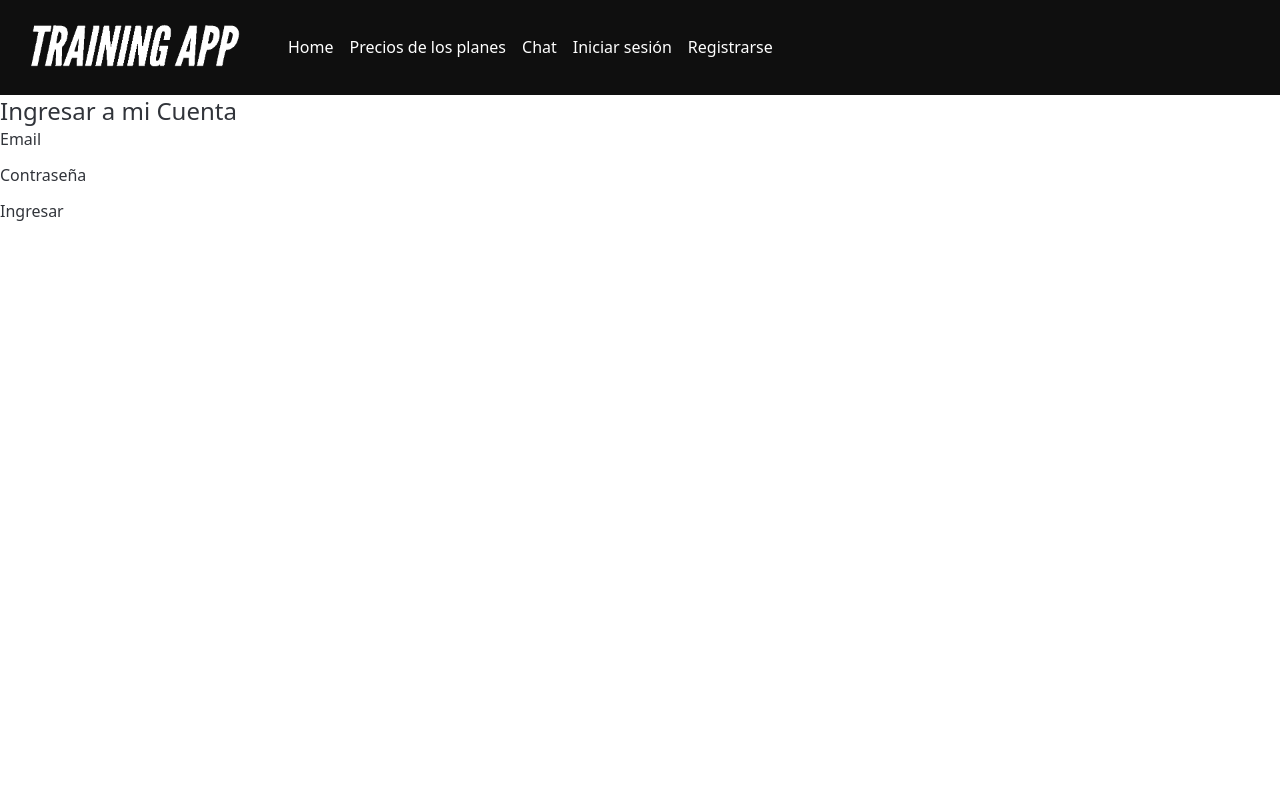
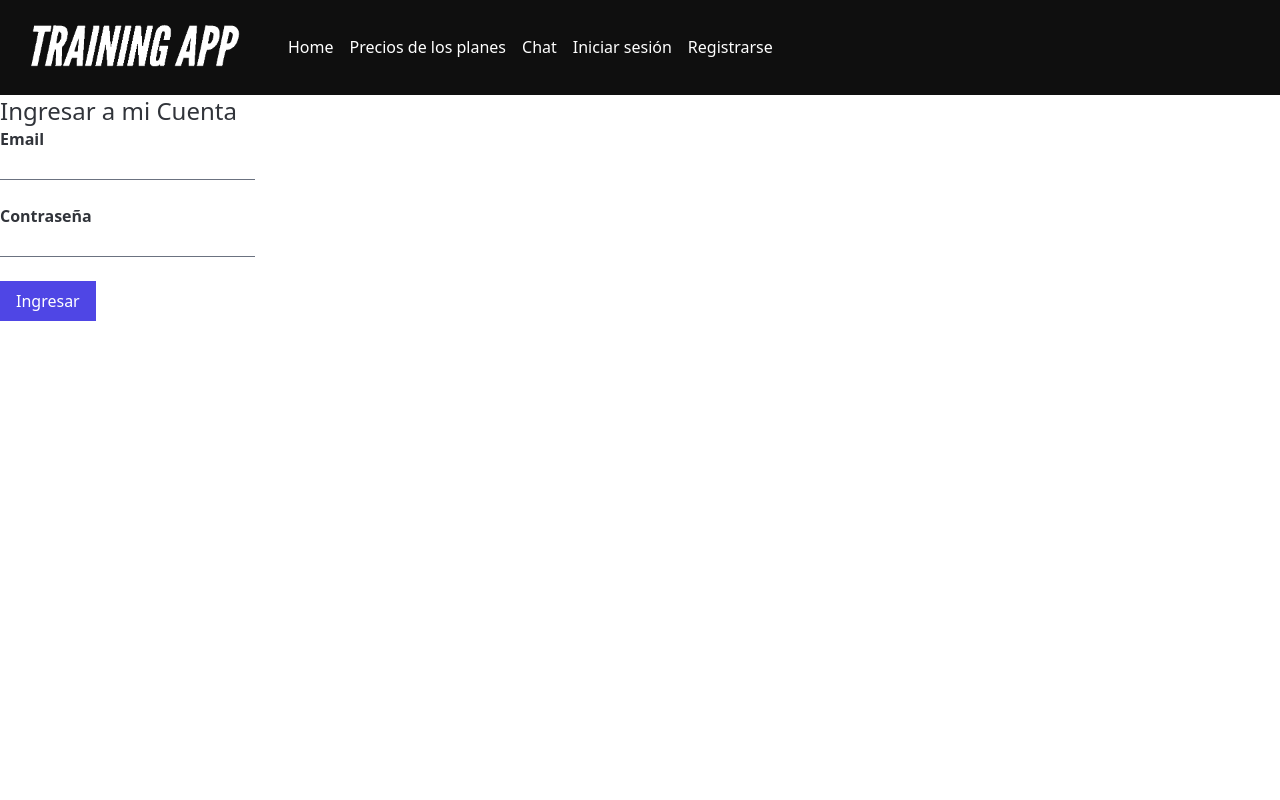
Before and after one commit to agusvlopez/lopez-agustina, a Vue app in the folder training-app/: page /#/iniciar-sesion in a window 1280 px wide. Shown: the top 800 px of the page. Built offline with nearby package versions, Linux system fonts and the light colour scheme; no server answers; sample sign-in values are in the browser's storage.

Commit message:
add: components

```diff
--- /dev/null
+++ b/training-app/src/components/BaseButton.vue
@@ -0,0 +1,10 @@
+<script>
+    export default {
+        name: 'BaseButton'
+    }
+</script>
+
+<template>
+    <button type="submit" class="transition motion-reduce:transition-none bg-indigo-600 text-white px-4 py-2 hover:bg-indigo-500 active:bg-indigo-800 "> <slot>Enviar</slot>
+    </button>
+</template>
--- /dev/null
+++ b/training-app/src/components/BaseInput.vue
@@ -0,0 +1,16 @@
+<script>
+export default {
+    name: 'BaseInput',
+
+    props: ['modelValue'],
+    emits: ['update:modelValue']
+}
+</script>
+
+<template>
+        <input
+        :value="modelValue"
+        @input="$emit('update:modelValue', $event.target.value)"
+        class="mb-3 border-b-2 border-gray-500 px-3 focus:outline-none focus:border-indigo-600 flex-grow"
+        >
+</template>
--- /dev/null
+++ b/training-app/src/components/BaseLabel.vue
@@ -0,0 +1,9 @@
+<script>
+export default {
+    name: 'BaseLabel',
+}
+</script>
+
+<template>
+    <label class="block mb-1 font-bold"><slot></slot></label>
+</template>
--- /dev/null
+++ b/training-app/src/components/BaseTextarea.vue
@@ -0,0 +1,17 @@
+<script>
+export default {
+    name: 'BaseTextarea',
+
+    props: ['modelValue'],
+    emits: ['update:modelValue']
+}
+</script>
+
+<template>
+        <textarea
+        :value="modelValue"
+        @input="$emit('update:modelValue', $event.target.value)"
+        rows="1"
+        class="w-full border border-gray-300 p-2 focus:outline-none focus:border-blue-500" placeholder="Escribe tu mensaje..."
+        ></textarea>
+</template>
--- a/training-app/src/pages/Chat.vue
+++ b/training-app/src/pages/Chat.vue
@@ -1,9 +1,14 @@
 <script>
 import {chatSubscribeToMessages, chatSaveMessage} from "../services/chat";
 import { dateToString } from "../helpers/date";
+import BaseButton from "../components/BaseButton.vue";
+import BaseLabel from "../components/BaseLabel.vue";
+import BaseInput from "../components/BaseInput.vue";
+import BaseTextarea from "../components/BaseTextarea.vue";
 
 export default {
     name: "Chat",
+    components: { BaseButton, BaseLabel, BaseInput, BaseTextarea },
     data() {
         return {
             messages: [],
@@ -11,7 +16,7 @@ export default {
                 user: '',
                 message: ''
             }
-        }
+        };
     },
     methods: {
         sendMessage() {
@@ -20,11 +25,11 @@ export default {
                 message: this.newMessage.message
                 // ...this.newMessage,
             })
-            .then(() => {
+                .then(() => {
                 this.newMessage.message = '';
             });
         },
-        formatDate(data){
+        formatDate(data) {
             return dateToString(data);
         }
     },
@@ -63,29 +68,26 @@ export default {
 
             <div class="mt-6">
                 <div class="flex space-x-4">
-                    <label for="user" class="text-sm block font-bold">Usuario</label>
+                    <BaseLabel for="user" class="text-sm">Usuario</BaseLabel>
                     <div >
 
-                        <input
+                        <BaseInput
                         type="text"
                         id="user"
-                        class="mb-3 border-b-2 border-gray-500 px-3 focus:outline-none focus:border-indigo-600 flex-grow"
                         v-model="newMessage.user"
-                        >
+                        />
 
                     </div>
                 </div>
             </div>
             <div class="mb-2 mt-3">
-                <label for="message"></label>
+                <BaseLabel for="message" class="text-sm"></BaseLabel>
                 <div class="mt-2 flex">
-                    <textarea
+                    <BaseTextarea
                     id="message"
-                    rows="1"
-                    class="w-full border border-gray-300 p-2 focus:outline-none focus:border-blue-500" placeholder="Escribe tu mensaje..."
-                    v-model="newMessage.message"></textarea>
-                    <button type="submit" class="bg-indigo-500 text-white px-4 py-2 hover:bg-indigo-600 focus:outline-none">Enviar</button>
-                </div>
+                    v-model="newMessage.message"></BaseTextarea>
+                    <BaseButton />
+                    </div>
             </div>
 
         </form>
--- a/training-app/src/pages/Login.vue
+++ b/training-app/src/pages/Login.vue
@@ -1,8 +1,13 @@
 <script>
+import BaseButton from '../components/BaseButton.vue';
+import BaseInput from '../components/BaseInput.vue';
+import BaseLabel from '../components/BaseLabel.vue';
+
 
 export default {
-        name: 'Login',
-    }
+    name: 'Login',
+    components: { BaseButton, BaseLabel, BaseInput }
+}
 
 </script>
 
@@ -13,21 +18,21 @@ export default {
     action="#"
     >
         <div class="mb-3">
-            <label for="email">Email</label>
-            <input
+            <BaseLabel for="email">Email</BaseLabel>
+            <BaseInput
                 type="email"
                 id="email"
 
             />
         </div>
         <div class="mb-3">
-            <label for="password">Contraseña</label>
-            <input
+            <BaseLabel for="password">Contraseña</BaseLabel>
+            <BaseInput
                 type="password"
                 id="password"
 
             />
         </div>
-        <button>Ingresar</button>
+        <BaseButton>Ingresar</BaseButton>
     </form>
 </template>
--- a/training-app/src/pages/Register.vue
+++ b/training-app/src/pages/Register.vue
@@ -1,7 +1,12 @@
 <script>
+import BaseButton from '../components/BaseButton.vue';
+import BaseInput from '../components/BaseInput.vue';
+import BaseLabel from '../components/BaseLabel.vue';
+
     export default {
-        name: 'Register',
-    }
+    name: 'Register',
+    components: { BaseButton, BaseLabel, BaseInput }
+}
 </script>
 
 <template>
@@ -9,19 +14,19 @@
 
     <form action="#">
         <div class="mb-3">
-            <label for="email">Email</label>
-            <input
+            <BaseLabel for="email">Email</BaseLabel>
+            <BaseInput
                 type="email"
                 id="email"
             />
         </div>
         <div class="mb-3">
-            <label for="password">Contraseña</label>
-            <input
+            <BaseLabel for="password">Contraseña</BaseLabel>
+            <BaseInput
                 type="password"
                 id="password"
             />
         </div>
-       <button>Crear Cuenta</button>
+       <BaseButton>Crear cuenta</BaseButton>
     </form>
 </template>
```
